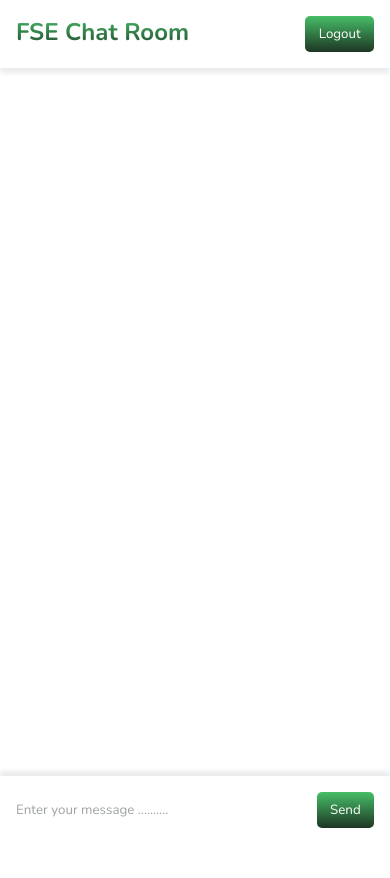
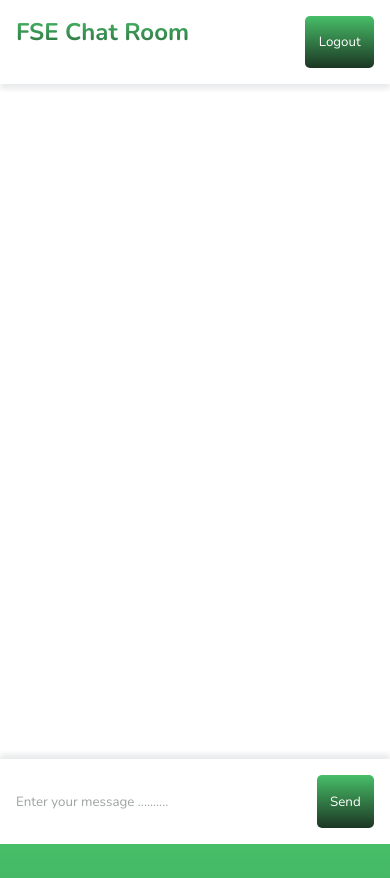
Before and after one commit to okarera-cmu-FSE24/FSE-Project1, a website: page views/chatroom.html in a window 390 px wide. Before the commit the page ends 844 px from the top, so only its background shows below. Drawn offline with nearby package versions, Linux system fonts and the light colour scheme; no server answers.

```diff
--- a/public/css/chat/chat.scss
+++ b/public/css/chat/chat.scss
@@ -67,12 +67,14 @@
     .message{
         position: sticky;
         bottom: 0px;
+        background-color: white;
         box-shadow: 0px -5px 5px rgb(234, 235, 236);
         display: flex;
         justify-content: space-between;
         padding: 1em;
         height: 8vh;
         gap: 1em;
+        z-index: 10;
 
         input{
             border: none;
@@ -88,7 +90,15 @@
 
 
 @media screen and (max-width: 540px){
+    .container{
+
+        .header,.message{
+            height: 10vh;
+        }
+
+    }
     .chatSection{
+        height: 75vh;
         width: 100%;
         .chat-message{
             max-width: 100%!important;
```
Also changed, not shown: public/css/chat/chat.css, 1 other file.
